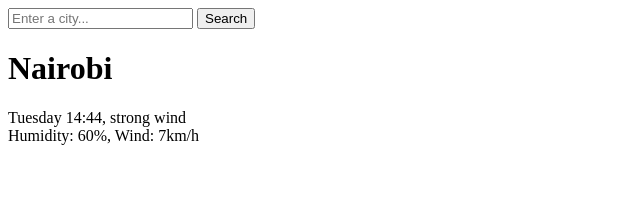
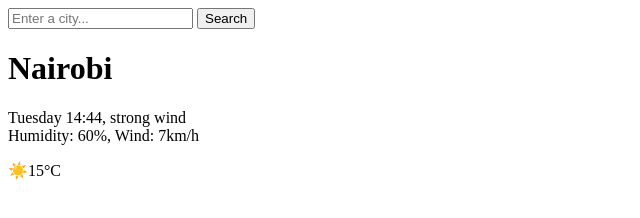
Before and after one commit to Percival-Ashley/week-7-weather-app, a plain HTML site: page index.html in a window 1280 px wide. Shown: the full height of the page, 0-640 px from the left. Drawn offline with Linux system fonts and the light colour scheme.

Commit message:
Added temperature and emoji

```diff
--- a/index.html
+++ b/index.html
@@ -29,6 +29,7 @@
               Humidity: 60%, Wind: 7km/h
             </p>
           </div>
+          <div class="weather-app-temperature-container">☀️15°C</div>
         </div>
       </main>
     </div>
```
